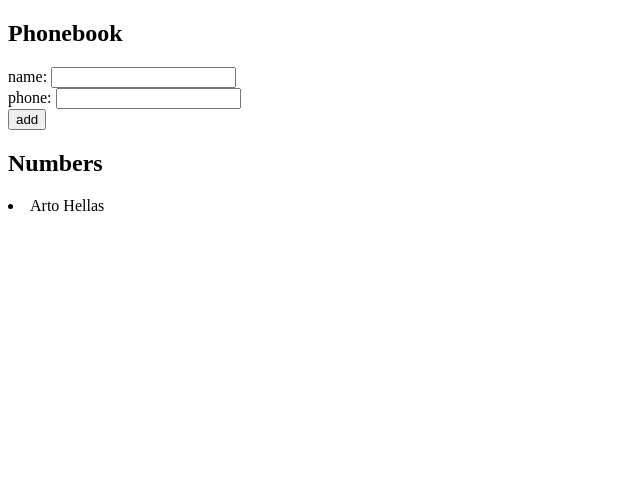
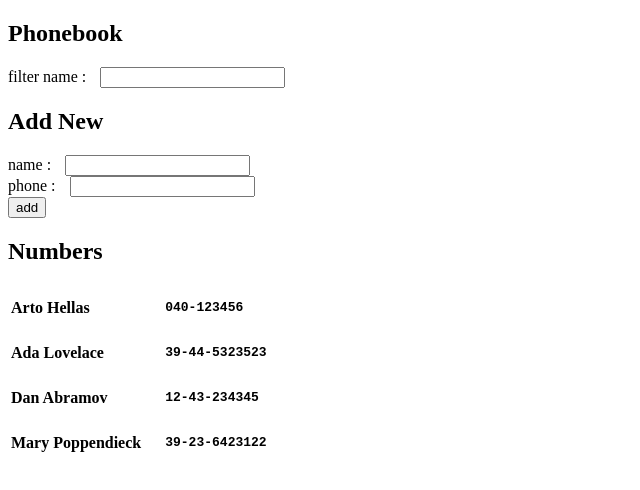
Before and after one commit to LAMDAMielgo/OFS, a React app in the folder m2/phonebook/: page / in a window 1280 px wide. Shown: the top 490 px of the page, without its empty margins (0-640 px from the left). Built offline with nearby package versions, Linux system fonts and the light colour scheme.

Commit message:
done 2.9: added filtering form and formatted the mock data to a table structure

```diff
--- a/m2/phonebook/src/App.js
+++ b/m2/phonebook/src/App.js
@@ -1,15 +1,35 @@
 import { useState } from 'react'
 import { Subheader, Content } from './components/Components'
 import { PersonsForm } from './components/PersonsForm'
+import { FilterForm } from './components/FilterForm'
+import { Data } from './components/MockData'
 
 
 const App = () => {
 
-    const [persons, setPersons] = useState([{name: 'Arto Hellas', phone: '+64967842678'}])
+    const [persons, setPersons] = useState(Data)
     const [newP, setP] = useState({name: '', phone: ''})
+    const [newFilter, setFilter] = useState(" ")
 
+
+    // Filtering phonebook
+    const handleFilterFormOnChange = (event) => {
+        console.log("pii", event.target)
+
+        const filterContent = event.target.value
+        console.log('poo', filterContent)
+        setFilter(filterContent)
+    }
+
+    const filteredPersons = persons.filter(
+        person => person.name
+            .toLowerCase()
+            .includes(newFilter.toLowerCase())
+    )
+
+
+    // Adding new rows to phonebook
     const handleFormOnChange = (event) => {
-        console.log(event)
         const { name, value } = event.target
         setP({ ...newP, [name]: value })
     }
@@ -27,23 +47,32 @@ const App = () => {
         if (nameAlreadyExists) {
             alert(`${newPerson.name} is already added to phonebook`)
         } else if (invalidPhone) {
-            alert(`${newPerson.phone} is invalid`)
+            alert(`${newPerson.phone} is an invalid phone number`)
         }else {
             setPersons(persons.concat(newPerson))
             setP("")
         }
     }
 
+    console.log("pee", newFilter)
+
     return (
         <div>
             <Subheader text={'Phonebook'} />
+            <FilterForm
+                onChange = {handleFilterFormOnChange}
+                filter = {newFilter}
+            />
+            <Subheader text={'Add New'} />
             <PersonsForm
                 onSubmit={handleFormOnSubmit}
                 newPerson={newP}
                 onChange={handleFormOnChange}
             />
             <Subheader text={'Numbers'} />
-            <Content lines={persons} />
+            <table>
+                <Content lines={filteredPersons} />
+            </table>
         </div>
     )
 }
--- a/m2/phonebook/src/components/Components.js
+++ b/m2/phonebook/src/components/Components.js
@@ -1,15 +1,45 @@
 import { useState } from 'react'
 
-const Subheader = ({text}) => <h2>{text}</h2>
-
-const Button = ({type, name}) => <div><button type={type}>{name}</button></div>
+const Subheader = ({text}) => {
+    return <h2>{text}</h2>
+}
+const Button = ({type, name}) => {
+    return (
+        <div>
+            <button type={type}>{name}</button>
+        </div>
+    )
+}
 
 const Content = ({lines}) => {
-    return lines.map((line, i) => <li key={i}>{line.name}</li>)
+    return (
+        lines.map((line, i) =>
+            <tr key={i} class = 'cell'>
+                <th>{line.name}</th>
+                <th><pre class="tab">
+                {line.number}
+                </pre></th>
+            </tr>
+        )
+    )
+}
+
+const FormEntry = ({name, value, onChange}) => {
+    return (
+        <div>
+            <h class='entry-tag'>{name} : {" "}</h>
+            <input
+                name = {name}
+                value={value}
+                onChange={onChange}
+            />
+        </div>
+    )
 }
 
 export {
     Subheader,
     Content,
-    Button
+    Button,
+    FormEntry
 }
--- /dev/null
+++ b/m2/phonebook/src/components/FilterForm.js
@@ -0,0 +1,18 @@
+import { useState } from 'react'
+import { FormEntry } from './Components'
+
+
+
+const FilterForm = ({filter, onChange}) => {
+    return (
+        <form>
+            <FormEntry
+                name="filter name"
+                value={filter}
+                onChange={onChange}
+            />
+        </form>
+    )
+}
+
+export {FilterForm}
--- /dev/null
+++ b/m2/phonebook/src/components/MockData.js
@@ -0,0 +1,25 @@
+
+const Data = [
+    {
+        name: 'Arto Hellas',
+        number: '040-123456',
+        id: 1
+    },
+    {
+        name: 'Ada Lovelace',
+        number: '39-44-5323523',
+        id: 2
+    },
+    {
+        name: 'Dan Abramov',
+        number: '12-43-234345',
+        id: 3
+    },
+    {
+        name: 'Mary Poppendieck',
+        number: '39-23-6423122',
+        id: 4
+    }
+]
+
+export { Data }
--- a/m2/phonebook/src/components/PersonsForm.js
+++ b/m2/phonebook/src/components/PersonsForm.js
@@ -1,19 +1,8 @@
 import { useState } from 'react'
-import { Button } from './Components'
+import { Button, FormEntry } from './Components'
 
 
-const FormEntry = ({name, value, onChange}) => {
-    return (
-        <div>
-            {name}:{" "}
-            <input
-                name = {name}
-                value={value}
-                onChange={onChange}
-            />
-        </div>
-    )
-}
+
 
 
 const PersonsForm = ({onSubmit, newPerson, onChange}) => {
--- a/m2/phonebook/src/index.html
+++ b/m2/phonebook/src/index.html
@@ -9,6 +9,21 @@
       content="Web site created using create-react-app"
     />
     <title>React App</title>
+    <style>
+      .tab {
+          display: inline-block;
+          text-align: left;
+          margin-left: 20px;
+      }
+      .cell {
+          text-align: left;
+          margin-left: 5px;
+      }
+      .entry-tag {
+          text-align: left;
+          margin-right: 10px;
+      }
+  </style>
   </head>
   <body>
     <noscript>You need to enable JavaScript to run this app.</noscript>
```
